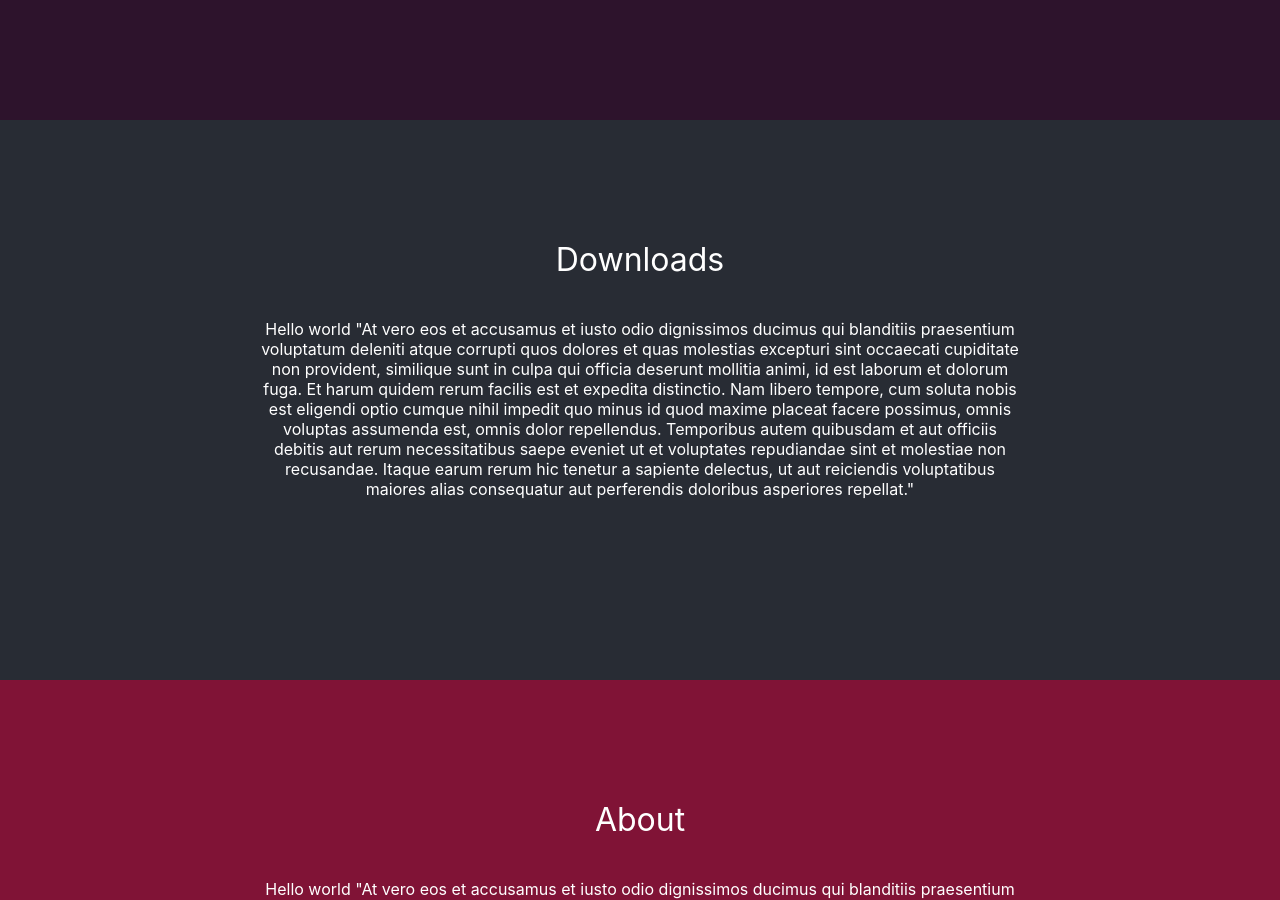
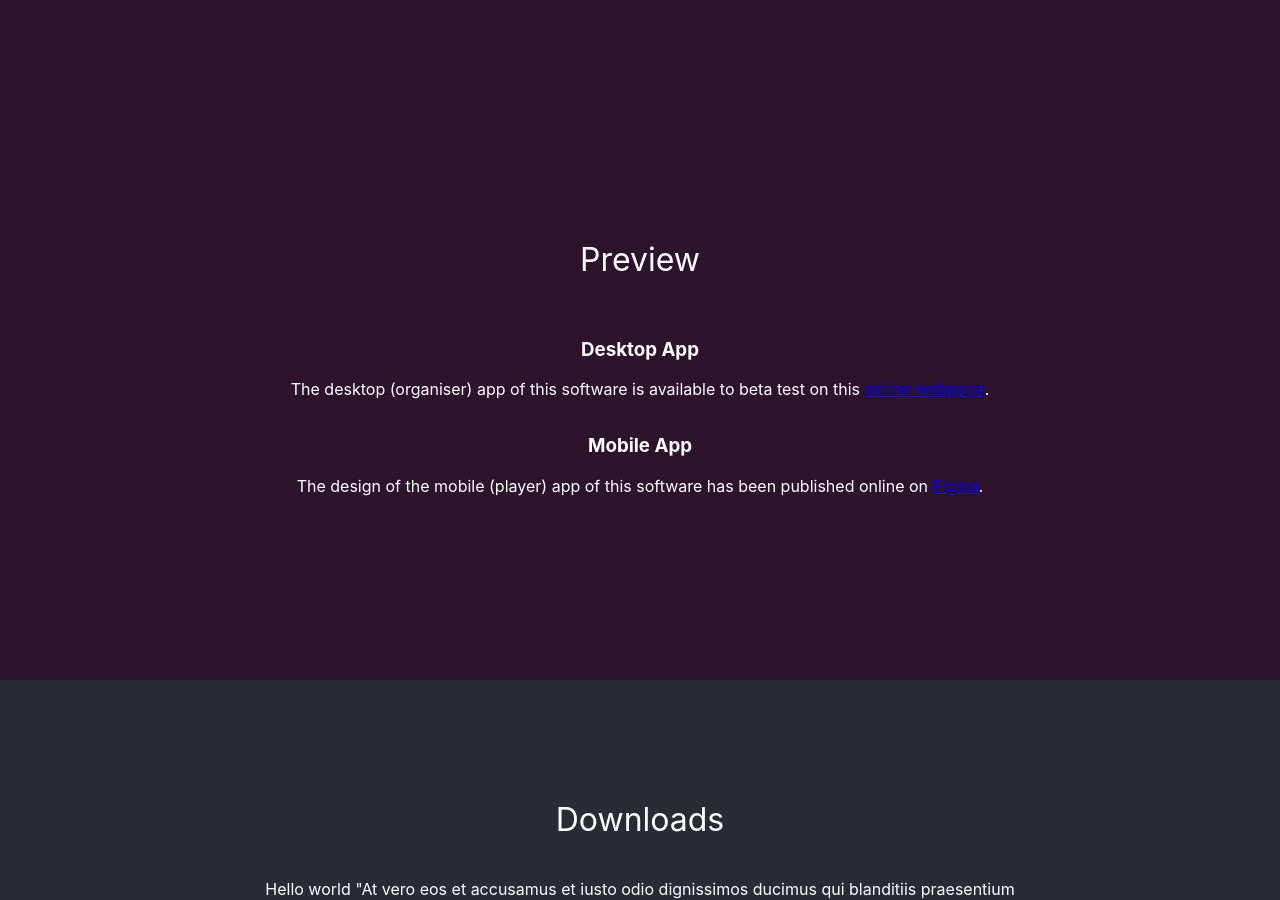
Before and after one commit to Oxford-Chess-Development/teapot-build, a React (Create React App) app: page / in a window 1280 px wide. Shown: the part 1000-1900 px from the top of the page. Built offline with nearby package versions, Linux system fonts and the light colour scheme.

Commit message:
Added preview section

```diff
--- a/src/App.tsx
+++ b/src/App.tsx
@@ -38,6 +38,22 @@ function App(): ReactElement {
                 </TextGallery>
             </div>
 
+            <div id='preview' className='section' style={{
+                    backgroundColor: '#2d132c'
+                }}>
+                <div className='subheader'>
+                    Preview
+                </div>
+                <div>
+                    <h3>Desktop App</h3>
+                    <p>The desktop (organiser) app of this software is available to beta test on this <a href='http://toastie-desktop.s3-website.eu-west-2.amazonaws.com/' target='_blank' rel='noopener noreferrer'>online webpage</a>.</p>
+                </div>
+                <div>
+                    <h3>Mobile App</h3>
+                    <p>The design of the mobile (player) app of this software has been published online on <a href='https://www.figma.com/file/74z1QM0ZdtdF2TrKiiAiFj/toastie-mobile' target='_blank' rel='noopener noreferrer'>Figma</a>.</p>
+                </div>
+            </div>
+
             <div id='downloads' className='section' style={{
                     backgroundColor: 'lilac'
                 }}>
--- a/src/components/Titlebar.tsx
+++ b/src/components/Titlebar.tsx
@@ -8,7 +8,7 @@ export default function Titlebar(): ReactElement {
         <div className='header'>
             <div className='logoWrapper'>
                 <img
-                    src={process.env.PUBLIC_URL + 'images/favicon.png'}
+                    src={process.env.PUBLIC_URL + '/images/favicon.png'}
                     className='logo'
                     alt='logo'
                 />
```
